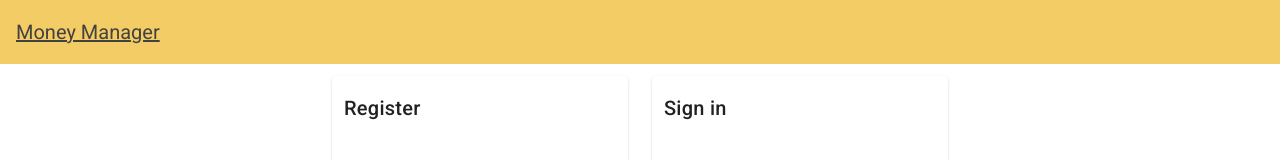
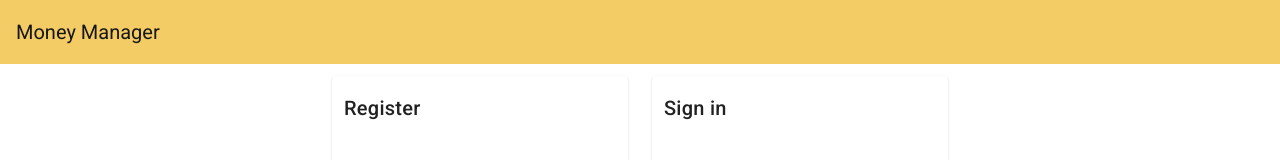
Before and after one commit to spiderlisa/money-manager, a Vue app: page /#/login in a window 1280 px wide. Shown: the top 160 px of the page. Built offline with nearby package versions, Linux system fonts and the light colour scheme; no server answers.

Commit message:
remove link style

```diff
--- a/src/components/Header.vue
+++ b/src/components/Header.vue
@@ -1,6 +1,6 @@
 <template>
   <v-app-bar flat color="secondary">
-    <v-toolbar-title>
+    <v-toolbar-title class="appTitle">
       <router-link to="/home">
         Money Manager
       </router-link>
@@ -23,4 +23,9 @@ import ProfileButton from "./small/ProfileButton.vue";
 export default class Header extends Vue {}
 </script>
 
-<style scoped></style>
+<style scoped>
+.appTitle a {
+  color: #171717;
+  text-decoration: none !important;
+}
+</style>
```
